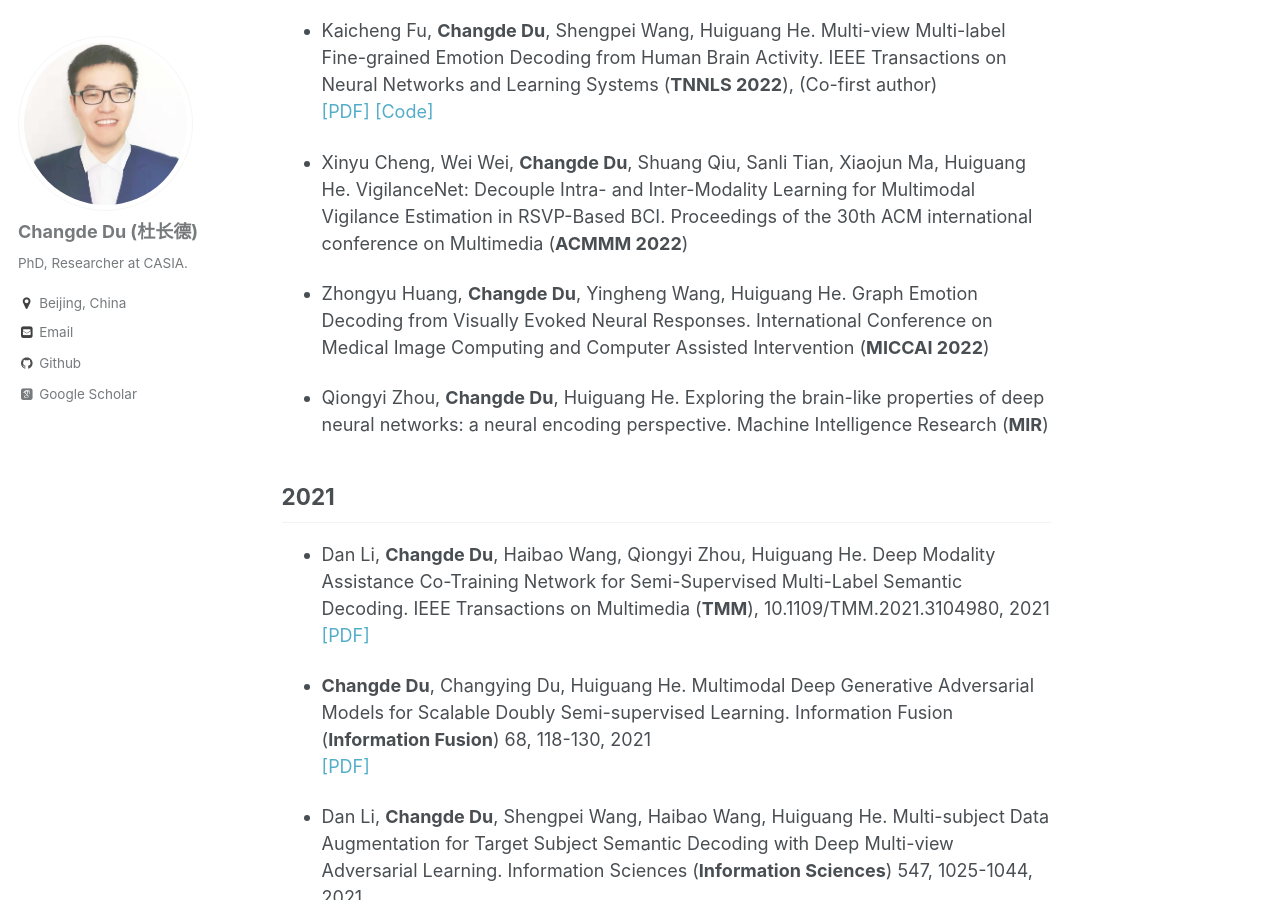
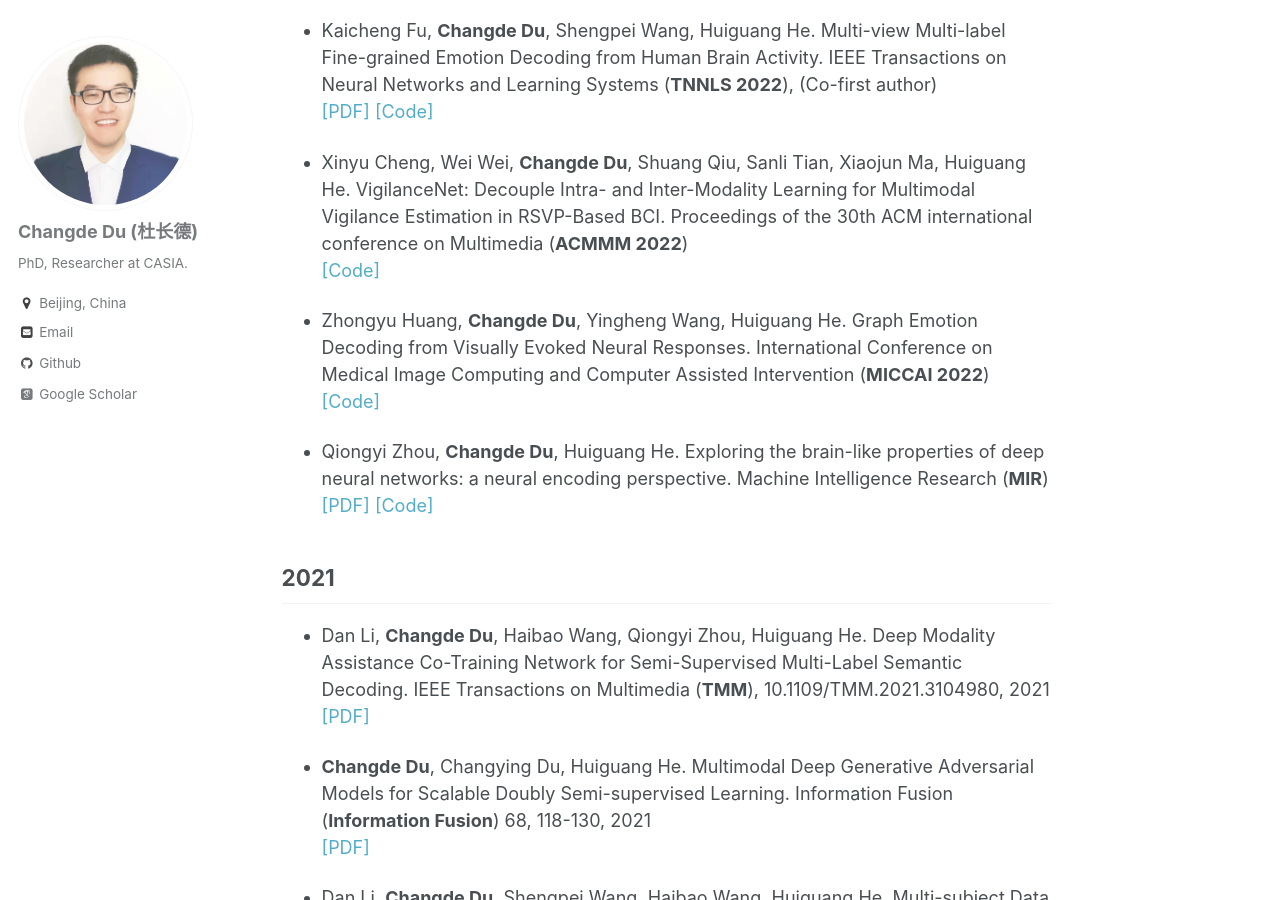
Before and after one commit to ChangdeDu/changdedu.github.io, a Jekyll site: the page built from _pages/about.md, in a window 1280 px wide and 900 px high, scrolled down 2618 px. Built offline with Jekyll 4.4.1, drawn with Linux system fonts in a browser that asks for light colours; some web fonts are replaced.

Commit message:
Update about.md

```diff
--- a/_pages/about.md
+++ b/_pages/about.md
@@ -69,11 +69,11 @@ redirect_from:
 ## 2022
 - Kaicheng Fu, **Changde Du**, Shengpei Wang, Huiguang He. Multi-view Multi-label Fine-grained Emotion Decoding from Human Brain Activity. IEEE Transactions on Neural Networks and Learning Systems (**TNNLS 2022**), (Co-first author) <br>[[PDF]](https://arxiv.org/abs/2211.02629) [[Code]](https://github.com/KaichengFu1997/ML-BVAE)
 
-- Xinyu Cheng, Wei Wei, **Changde Du**, Shuang Qiu, Sanli Tian, Xiaojun Ma, Huiguang He. VigilanceNet: Decouple Intra- and Inter-Modality Learning for Multimodal Vigilance Estimation in RSVP-Based BCI. Proceedings of the 30th ACM international conference on Multimedia (**ACMMM 2022**)
+- Xinyu Cheng, Wei Wei, **Changde Du**, Shuang Qiu, Sanli Tian, Xiaojun Ma, Huiguang He. VigilanceNet: Decouple Intra- and Inter-Modality Learning for Multimodal Vigilance Estimation in RSVP-Based BCI. Proceedings of the 30th ACM international conference on Multimedia (**ACMMM 2022**) <br> [[Code]](https://github.com/I-am-BigOrange/VigilanceNet)
 
-- Zhongyu Huang, **Changde Du**, Yingheng Wang, Huiguang He. Graph Emotion Decoding from Visually Evoked Neural Responses. International Conference on Medical Image Computing and Computer Assisted Intervention (**MICCAI 2022**)
+- Zhongyu Huang, **Changde Du**, Yingheng Wang, Huiguang He. Graph Emotion Decoding from Visually Evoked Neural Responses. International Conference on Medical Image Computing and Computer Assisted Intervention (**MICCAI 2022**) <br> [[Code]](https://github.com/zhongyu1998/GED)
 
-- Qiongyi Zhou, **Changde Du**, Huiguang He. Exploring the brain-like properties of deep neural networks: a neural encoding perspective. Machine Intelligence Research (**MIR**)
+- Qiongyi Zhou, **Changde Du**, Huiguang He. Exploring the brain-like properties of deep neural networks: a neural encoding perspective. Machine Intelligence Research (**MIR**) <br>[[PDF]](https://link.springer.com/article/10.1007/s11633-022-1348-x) [[Code]](https://github.com/QYiZhou/LWNeuralEncoding)
 
 ## 2021
 - Dan Li, **Changde Du**, Haibao Wang, Qiongyi Zhou, Huiguang He. Deep Modality Assistance Co-Training Network for Semi-Supervised Multi-Label Semantic Decoding. IEEE Transactions on Multimedia (**TMM**), 10.1109/TMM.2021.3104980, 2021 <br>[[PDF]](https://ieeexplore.ieee.org/document/9516952)
```
